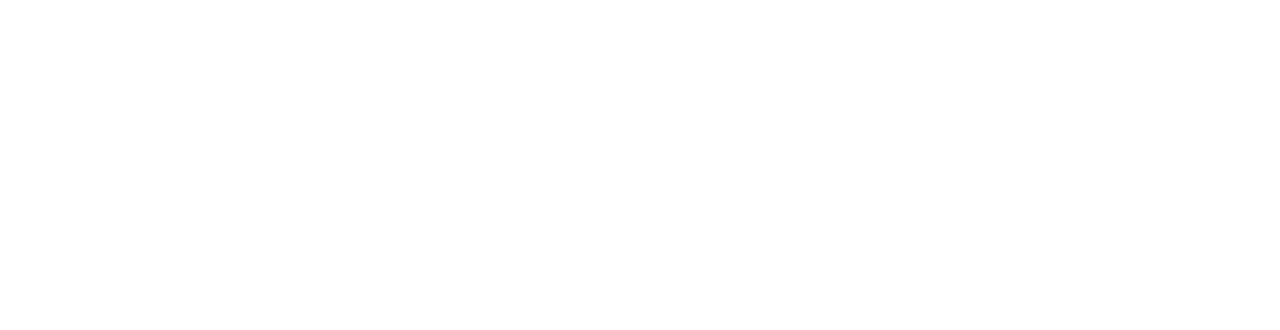
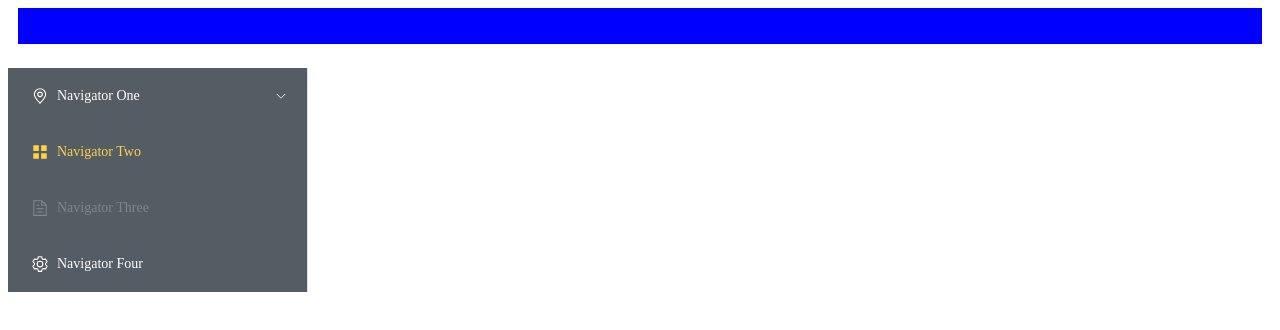
Before and after one commit to TinySnow/StackOverflowImitatedGraduationDesign, a Vue app in the folder frontend/: page / in a window 1280 px wide. Before the commit this address had no page. Shown: the top 330 px of the page. Built offline with nearby package versions, Linux system fonts and the light colour scheme.

Commit message:
Added basic layout in front end.

```diff
--- a/frontend/package.json
+++ b/frontend/package.json
@@ -10,6 +10,7 @@
     "type-check": "vue-tsc --noEmit"
   },
   "dependencies": {
+    "element-plus": "^2.2.28",
     "pinia": "^2.0.28",
     "vue": "^3.2.45",
     "vue-router": "^4.1.6"
--- a/frontend/src/App.vue
+++ b/frontend/src/App.vue
@@ -1,11 +1,13 @@
+<template>
+  <application />
+</template>
+
 <script setup lang="ts">
-import { RouterLink, RouterView } from 'vue-router'
+
+import application from '@/views/application.vue'
+
 </script>
 
-<template>
-  <RouterView />
-</template>
-
-<style scoped>
+<style>
 
 </style>
--- /dev/null
+++ b/frontend/src/components/header-part/custom-header.vue
@@ -0,0 +1,23 @@
+<template>
+    <!-- 考虑换成响应式布局 -->
+    <el-row :gutter="20">
+    <el-col :span="4"><div class="grid-content ep-bg-purple" /></el-col>
+    <el-col :span="16"><div class="grid-content ep-bg-purple" /></el-col>
+    <el-col :span="4"><div class="grid-content ep-bg-purple" /></el-col>
+  </el-row>
+</template>
+
+<style scoped>
+.el-col {
+    border-radius: 4px;
+}
+/* 测试，为使布局可见，临时样式 */
+.el-row{
+    background-color: blue;
+}
+
+.grid-content {
+    border-radius: 4px;
+    min-height: 36px;
+}
+</style>
--- /dev/null
+++ b/frontend/src/components/sidebar-part/custom-sidebar.vue
@@ -0,0 +1,59 @@
+<template>
+  <el-menu active-text-color="#ffd04b" background-color="#545c64" class="el-menu-vertical-demo" default-active="2"
+    text-color="#fff" @open="handleOpen" @close="handleClose">
+    <el-sub-menu index="1">
+      <template #title>
+        <el-icon>
+          <location />
+        </el-icon>
+        <span>Navigator One</span>
+      </template>
+      <el-menu-item-group title="Group One">
+        <el-menu-item index="1-1">item one</el-menu-item>
+        <el-menu-item index="1-2">item two</el-menu-item>
+      </el-menu-item-group>
+      <el-menu-item-group title="Group Two">
+        <el-menu-item index="1-3">item three</el-menu-item>
+      </el-menu-item-group>
+      <el-sub-menu index="1-4">
+        <template #title>item four</template>
+        <el-menu-item index="1-4-1">item one</el-menu-item>
+      </el-sub-menu>
+    </el-sub-menu>
+    <el-menu-item index="2">
+      <el-icon><icon-menu /></el-icon>
+      <span>Navigator Two</span>
+    </el-menu-item>
+    <el-menu-item index="3" disabled>
+      <el-icon>
+        <document />
+      </el-icon>
+      <span>Navigator Three</span>
+    </el-menu-item>
+    <el-menu-item index="4">
+      <el-icon>
+        <setting />
+      </el-icon>
+      <span>Navigator Four</span>
+    </el-menu-item>
+  </el-menu>
+</template>
+
+<script lang="ts" setup>
+import {
+  Document,
+  Menu as IconMenu,
+  Location,
+  Setting,
+} from '@element-plus/icons-vue'
+const handleOpen = (key: string, keyPath: string[]) => {
+  console.log(key, keyPath)
+}
+const handleClose = (key: string, keyPath: string[]) => {
+  console.log(key, keyPath)
+}
+</script>
+
+<style>
+
+</style>
--- a/frontend/src/main.ts
+++ b/frontend/src/main.ts
@@ -1,5 +1,8 @@
 import { createApp } from 'vue'
 import { createPinia } from 'pinia'
+
+import ElementPlus from 'element-plus'
+import 'element-plus/dist/index.css'
 
 import App from './App.vue'
 import router from './router'
@@ -8,5 +11,6 @@
 
 app.use(createPinia())
 app.use(router)
+app.use(ElementPlus)
 
 app.mount('#app')
--- /dev/null
+++ b/frontend/src/views/application.vue
@@ -0,0 +1,35 @@
+<template>
+  <el-container>
+
+    <el-header>
+      <single />
+    </el-header>
+
+    <el-container>
+
+      <el-aside>
+        <sidebar />
+      </el-aside>
+
+      <el-main>
+        <RouterView />
+      </el-main>
+
+    </el-container>
+
+  </el-container>
+</template>
+
+
+<script setup lang="ts">
+
+import { RouterView } from 'vue-router'
+import single from '@/components/header-part/custom-header.vue'
+import sidebar from '@/components/sidebar-part/custom-sidebar.vue'
+
+</script>
+
+
+<style>
+
+</style>
--- a/frontend/tsconfig.json
+++ b/frontend/tsconfig.json
@@ -5,7 +5,8 @@
     "baseUrl": ".",
     "paths": {
       "@/*": ["./src/*"]
-    }
+    },
+    "types": ["element-plus/global"]
   },
 
   "references": [
```
Also changed, not shown: 1 other file (tests, documents, lock files or other folders).
